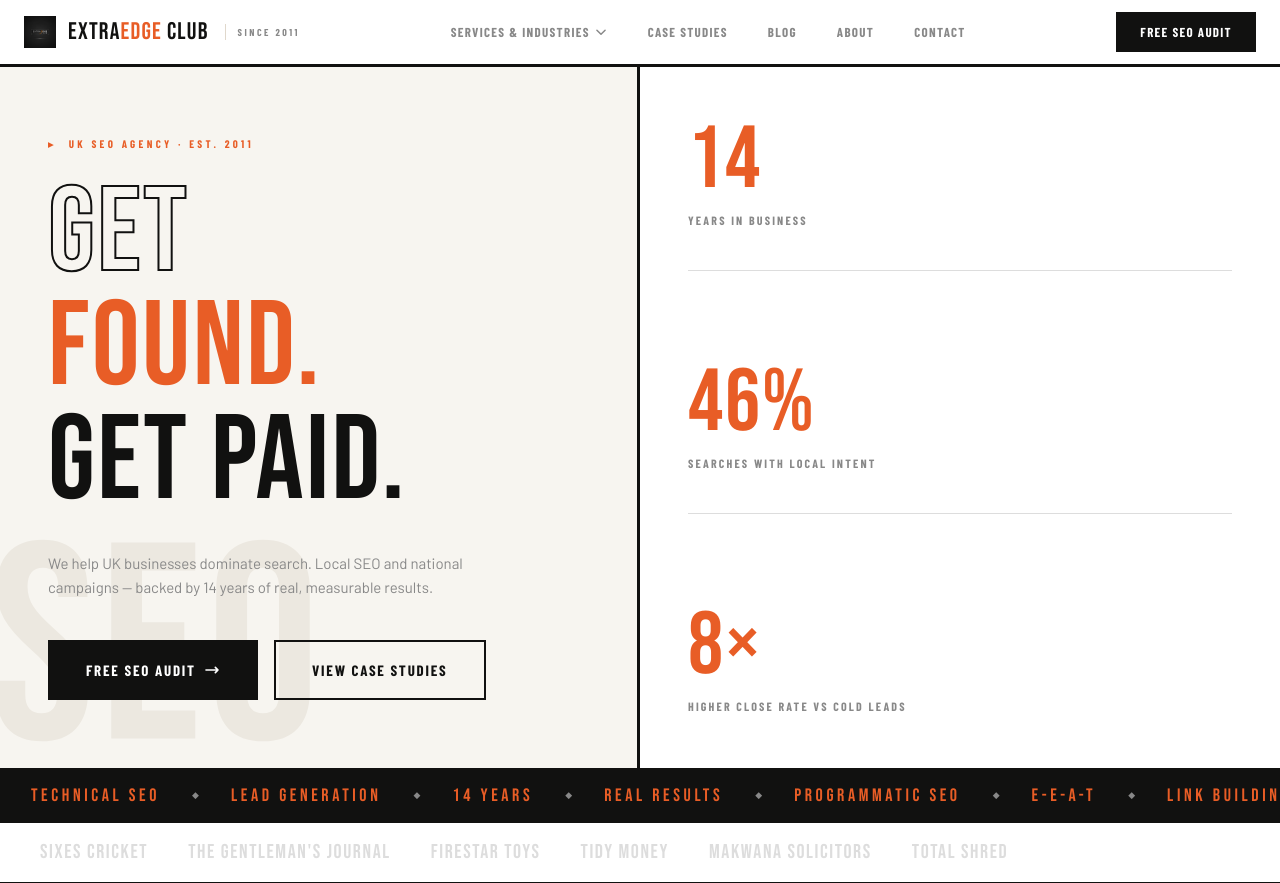
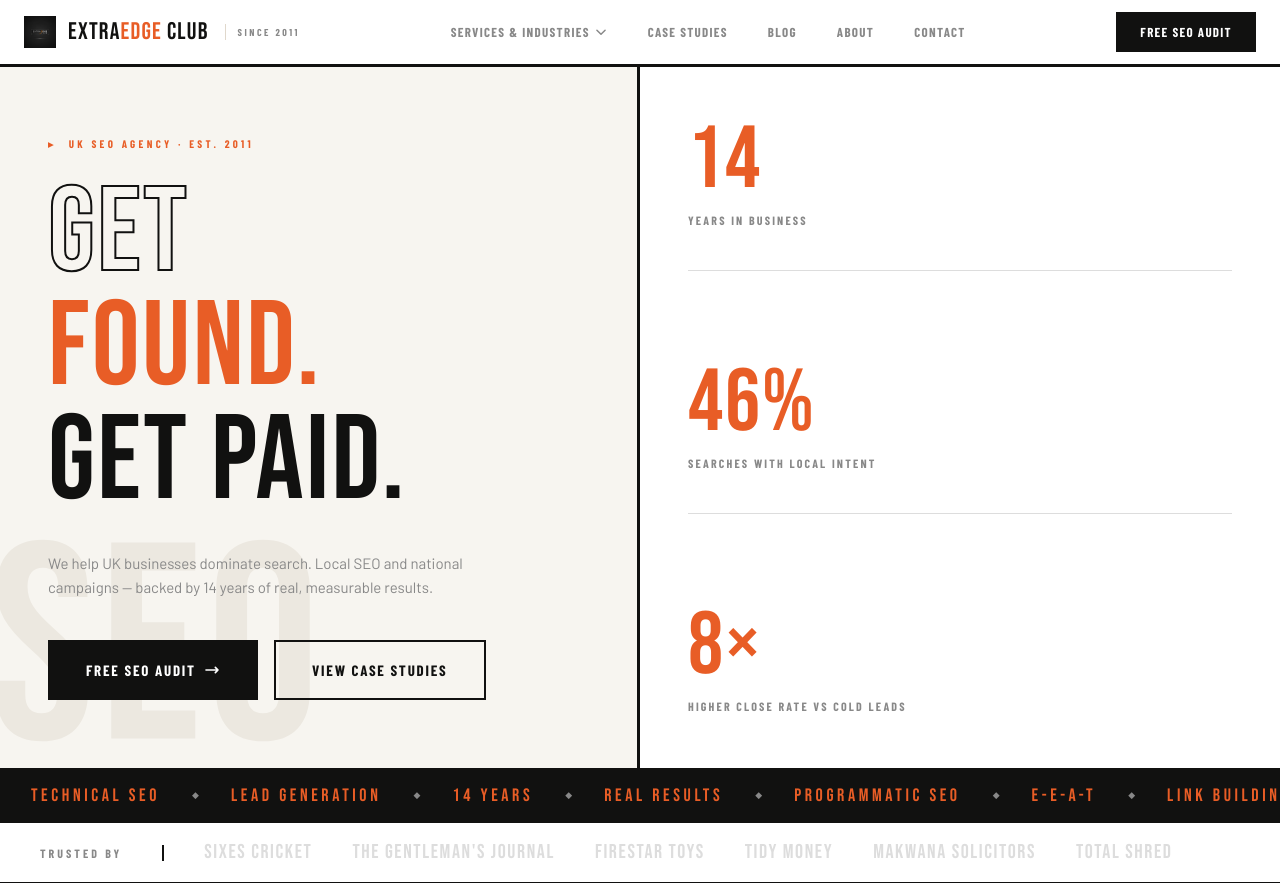
Before and after one commit to vimldn/eec6, a Next.js app: page / in a window 1280 px wide. Shown: the top 883 px of the page. Built offline with nearby package versions, Linux system fonts and the light colour scheme; a web font is replaced by a local one.

Commit message:
Add files via upload

```diff
--- a/components/interactive/ClientsSection.tsx
+++ b/components/interactive/ClientsSection.tsx
@@ -10,6 +10,18 @@ export default function ClientsSection({ clients }: { clients: Client[] }) {
       className="flex items-center px-6 md:px-10 py-5 flex-wrap gap-y-3"
       style={{ background: '#ffffff', borderBottom: '3px solid #111110' }}
     >
+      {/* Label — Barlow Condensed 700 */}
+      <span
+        className="v1-label text-xs shrink-0 pr-10 mr-10 whitespace-nowrap"
+        style={{
+          color: '#888888',
+          letterSpacing: '0.25em',
+          borderRight: '2px solid #111110',
+        }}
+      >
+        Trusted by
+      </span>
+
       {/* Client names */}
       <div className="flex flex-wrap gap-x-10 gap-y-2 items-center">
         {clients.map((client, i) => (
```
